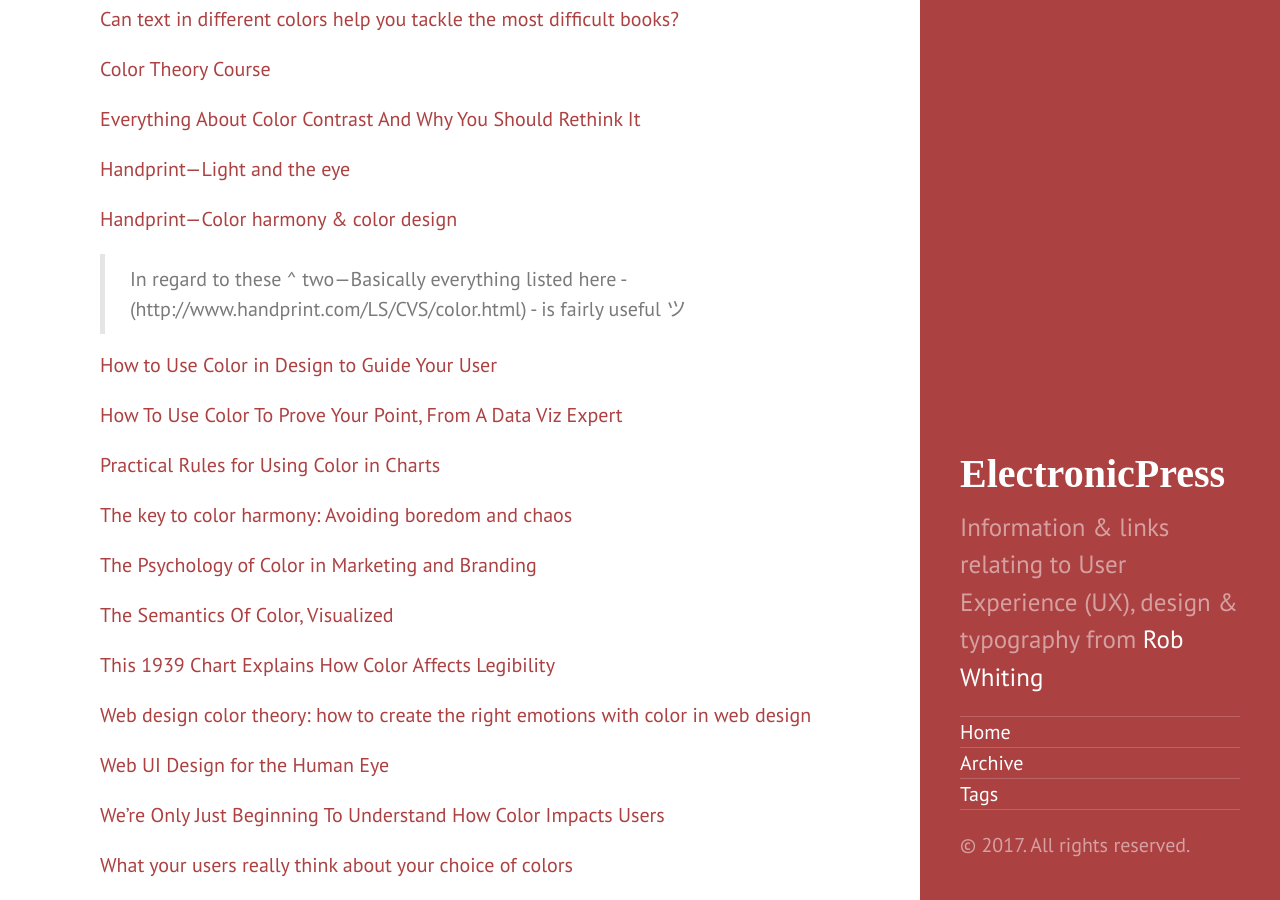
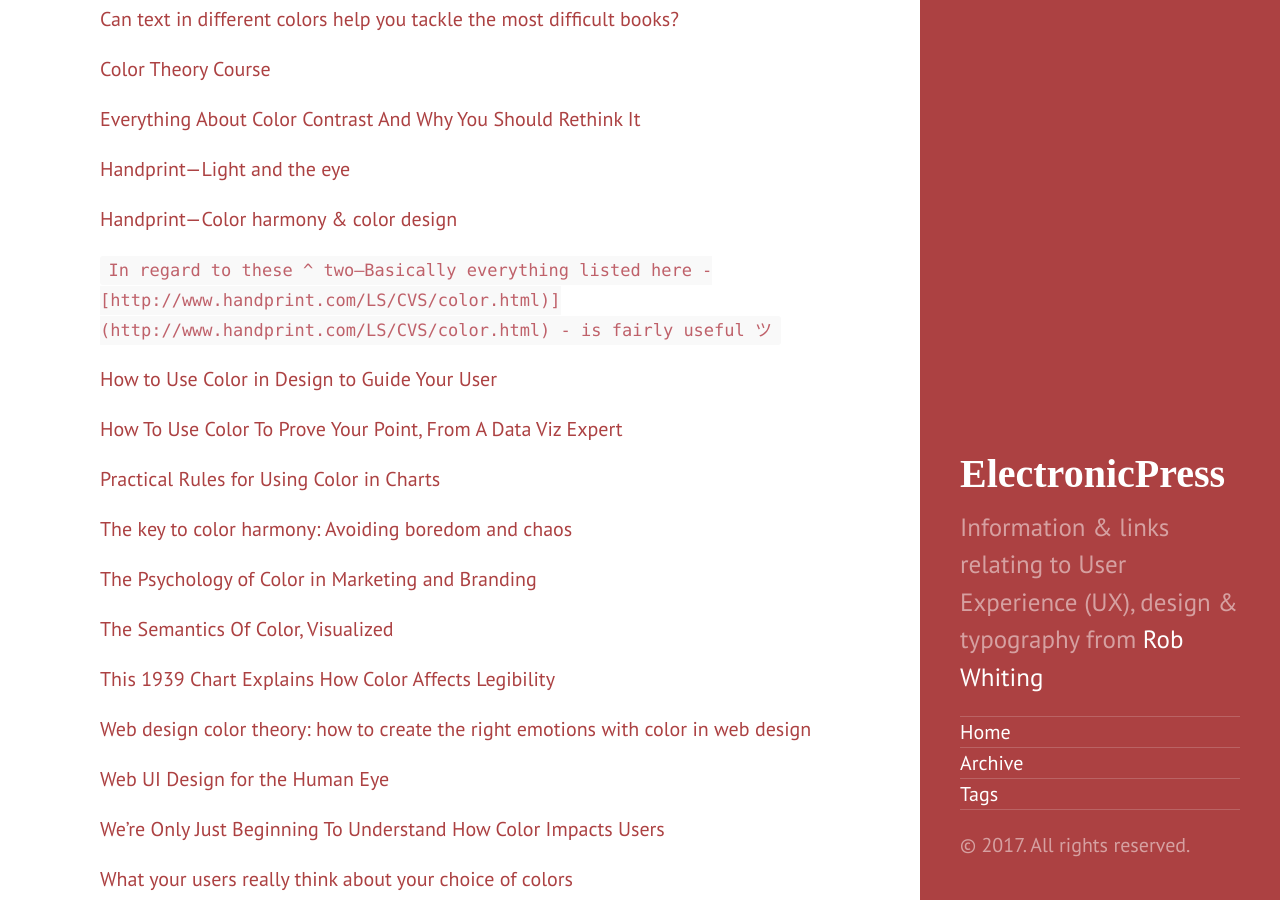
Before and after one commit to whitingx/whitingx.github.io, a Jekyll site: the page built from _posts/2017-04-27-colour-theory-links-resources.md, in a window 1280 px wide and 900 px high, scrolled down 965 px. Built offline with Jekyll 4.4.1, drawn with Linux system fonts in a browser that asks for light colours; some web fonts are replaced; comment, search, counter and statistics services are not loaded.

Commit message:
Update formatting

````diff
--- a/_posts/2017-04-27-colour-theory-links-resources.md
+++ b/_posts/2017-04-27-colour-theory-links-resources.md
@@ -23,7 +23,7 @@ This post is designed as a future reference and a way to collect these resources
 
 [Handprint—Color harmony & color design](http://www.handprint.com/HP/WCL/tech13.html)
 
-> In regard to these ^ two—Basically everything listed here - (http://www.handprint.com/LS/CVS/color.html) - is fairly useful ツ
+```In regard to these ^ two—Basically everything listed here - [http://www.handprint.com/LS/CVS/color.html)](http://www.handprint.com/LS/CVS/color.html) - is fairly useful ツ```
 
 [How to Use Color in Design to Guide Your User](https://webdesignledger.com/how-to-use-color-in-design-to-guide-your-user/)
 
````
